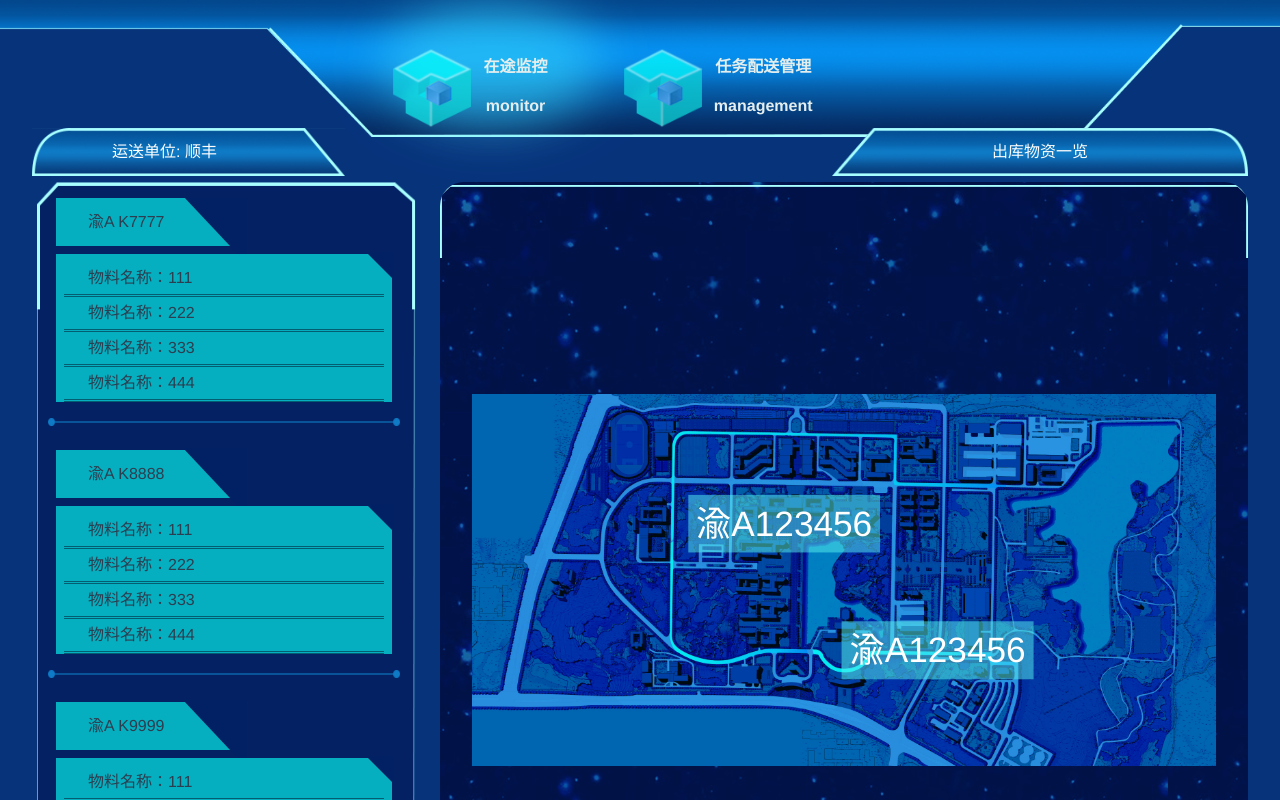
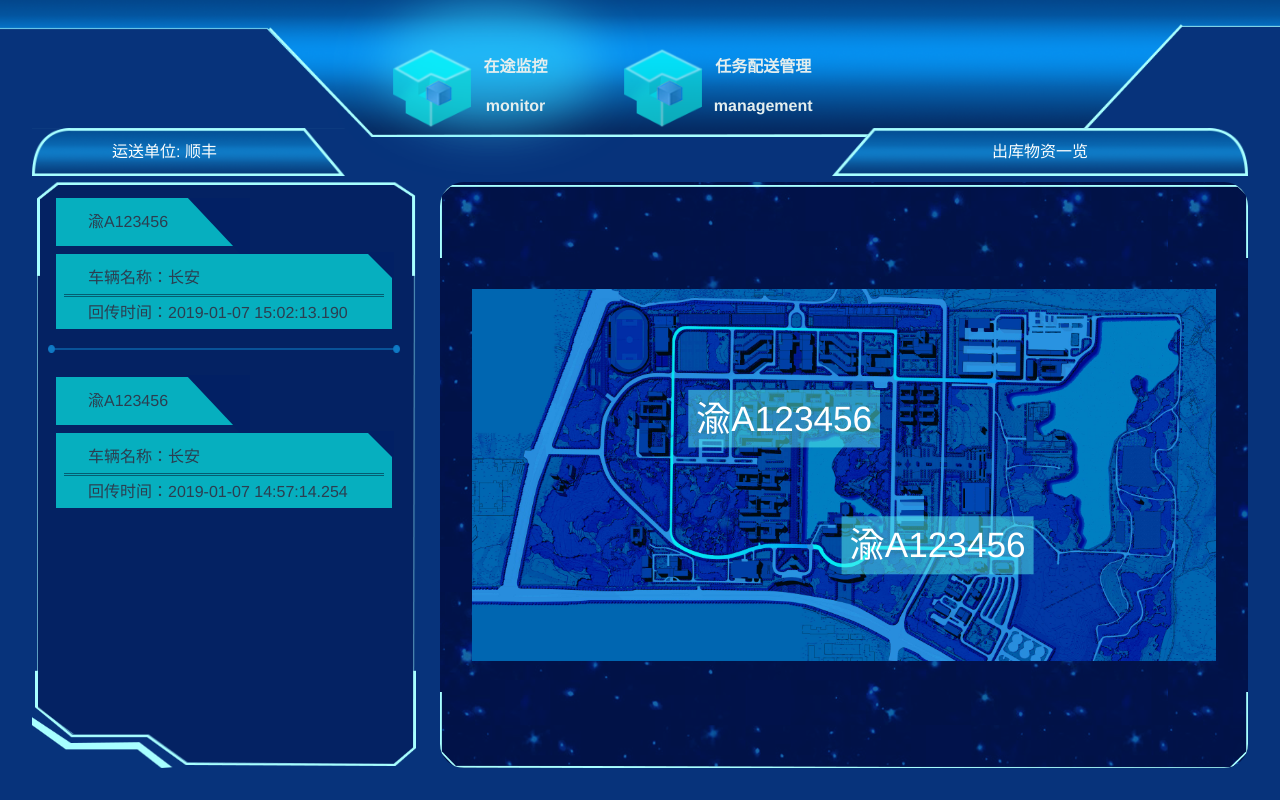
Before and after one commit to jiaojiaojiao/warehouse, a Vue app: page /#/ in a window 1280 px wide. Shown: the top 800 px of the page. Built offline with nearby package versions, Linux system fonts and the light colour scheme; no server answers.

Commit message:
map page

```diff
--- a/src/Material.vue
+++ b/src/Material.vue
@@ -1,7 +1,7 @@
 <template>
   <layout>
     <menu-item slot="header" :title-list="headerTitle"></menu-item>
-    <material-item slot="left-bar"></material-item>
+    <material-item slot="left-bar" :materialData="activePoint"></material-item>
     <div slot="container" class="map" ref='mapWrap'>
       <img src="./assets/map.jpg" alt="" :style="`width: ${imgWidth}px; height: ${imgHeight}px`">
       <div class="anchor">
--- a/src/components/MaterialItem.vue
+++ b/src/components/MaterialItem.vue
@@ -2,21 +2,21 @@
 <template>
   <div class="material">
    <ul>
-      <li v-for="item in items" class="materialItem">
+      <li v-for="(item,key) in materialData" class="materialItem" :key="key">
         <div class="materialTitle">
-          {{item.title}}
+          {{item.licenseplate}}
           <div class="triangleBorder titleLeft">
-            <!-- <span></span>-->
           </div>
         </div>
-        <ul class="materialNames">
-            <li v-for="name in item.name" class="materialName">
-              物料名称：{{name}}
-            </li>
+        <div class="materialNames">
+            <div>
+              <div v-for="name in Object.keys(materialName)" class="materialName" :key="name">
+                {{materialName[name]}}：{{item[name]}}
+              </div>
+            </div>
             <div class="triangleBorder nameLeft">
-            <!-- <span></span>-->
             </div>
-        </ul>
+        </div>
 
         <div class="cycleBorder">
           <!--<img src="assets/line.png" alt="" height="100px" width="100px">-->
@@ -28,20 +28,16 @@
   </div>
 </template>
 <script>
+const materialName = {
+  carname: '车辆名称',
+  backtime: '回传时间'
+}
 export default {
   name: 'MaterialItem',
+  props: ['materialData'],
   data () {
     return {
-       items: [
-                      {title:'渝A K7777',
-                       name:['111','222','333','444']
-                      },
-                      {title:'渝A K8888',
-                             name:['111','222','333','444']
-                      },
-                     {title:'渝A K9999',
-                            name:['111','222','333','444']
-                     }]
+      materialName
     }
   }
 }
@@ -90,6 +86,9 @@ export default {
     border-bottom: 0.2rem #035e72 double;
     padding: 0.5rem 0.5rem 0.5rem 1.5rem;
   }
+  .materialName:last-child {
+    border-bottom: 0;
+  }
   /*分栏线*/
   .cycleBorder{
     margin-top: 1rem;
--- a/src/components/StorageItem.vue
+++ b/src/components/StorageItem.vue
@@ -105,4 +105,7 @@ export default {
     background-size:100% 100%;
     width: 100%;
   }
+  .storageItem:last-child .cycleBorder{
+    display: none;
+  }
 </style>
```
